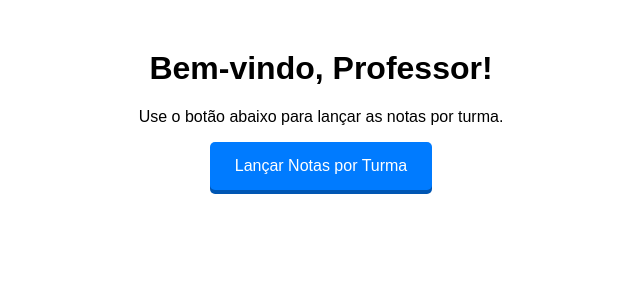
After one commit to anndyf/resultados, a Django app: template sistema_notas/templates/sistema_notas/boas_vindas_professor.html in a window 1280 px wide. The commit adds this page. Shown: the top 300 px of the page, without its empty margins (319-959 px from the left). Run offline with Django 4.2, Linux system fonts and the light colour scheme; the template is opened without the code that fills it, so the values that code supplies are empty.

Commit message:
Pagina de Lançar Turma

```diff
--- a/sistema_final/settings.py
+++ b/sistema_final/settings.py
@@ -128,4 +128,4 @@ STATICFILES_DIRS = [
 
 DEFAULT_AUTO_FIELD = 'django.db.models.BigAutoField'
 
-LOGIN_REDIRECT_URL = '/redirecionar-professores/'
+LOGIN_REDIRECT_URL = '/boas-vindas-professor/'
--- a/sistema_final/urls.py
+++ b/sistema_final/urls.py
@@ -1,10 +1,12 @@
+from django.contrib.auth.decorators import login_required
+from sistema_notas.views import redirecionar_ou_boas_vindas
+from django.urls import include, path
 from django.conf import settings
 from django.conf.urls.static import static
 from django.contrib import admin
-from django.urls import include, path
 
 urlpatterns = [
     path('admin/', admin.site.urls),
-    path('sistema_notas/', include('sistema_notas.urls')),  # Inclui as URLs do aplicativo sistema_notas
-    # Outras URLs do projeto, se houver...
-]+ static(settings.STATIC_URL, document_root=settings.STATIC_ROOT)
+    path('sistema_notas/', include('sistema_notas.urls')),  # URLs do app sistema_notas
+    path('boas-vindas-professor/', login_required(redirecionar_ou_boas_vindas), name='boas_vindas_professor'),
+] + static(settings.STATIC_URL, document_root=settings.STATIC_ROOT)
--- a/sistema_notas/admin.py
+++ b/sistema_notas/admin.py
@@ -176,7 +176,8 @@ class NotaFinalAdmin(admin.ModelAdmin):
                         continue
 
             messages.success(request, "Notas salvas com sucesso!")
-            return redirect('admin:sistema_notas_notafinal_changelist')
+            # Redireciona para a mesma página com os filtros aplicados
+            return redirect(f"{request.path}?turma={turma_id}&disciplina={disciplina_id}")
 
         return render(request, 'admin/sistema_notas/notafinal/lancar-notas-turma.html', {
             'title': 'Lançar Notas por Turma',
@@ -185,7 +186,7 @@ class NotaFinalAdmin(admin.ModelAdmin):
             'estudantes_com_dados': estudantes_com_dados,
             'turma_id': turma_id,
             'disciplina_id': disciplina_id,
-        })
+    })
     def save_model(self, request, obj, form, change):
         if obj.nota < -1 or obj.nota > 10:
             raise forms.ValidationError('A nota deve estar entre -1 e 10.')
--- /dev/null
+++ b/sistema_notas/templates/sistema_notas/boas_vindas_professor.html
@@ -0,0 +1,41 @@
+<!DOCTYPE html>
+<html lang="pt-BR">
+<head>
+    <meta charset="UTF-8">
+    <meta name="viewport" content="width=device-width, initial-scale=1.0">
+    <title>Boas-Vindas</title>
+    <style>
+        body {
+            font-family: Arial, sans-serif;
+            text-align: center;
+            margin: 50px;
+        }
+        .button {
+            display: inline-block;
+            padding: 15px 25px;
+            font-size: 16px;
+            cursor: pointer;
+            text-align: center;
+            text-decoration: none;
+            color: #fff;
+            background-color: #007bff;
+            border: none;
+            border-radius: 5px;
+            box-shadow: 0 4px #0056b3;
+        }
+        .button:hover {
+            background-color: #0056b3;
+        }
+        .button:active {
+            background-color: #004080;
+            box-shadow: 0 2px #003060;
+            transform: translateY(2px);
+        }
+    </style>
+</head>
+<body>
+    <h1>Bem-vindo, Professor!</h1>
+    <p>Use o botão abaixo para lançar as notas por turma.</p>
+    <a href="/admin/sistema_notas/notafinal/lancar-notas-turma/" class="button">Lançar Notas por Turma</a>
+</body>
+</html>
--- a/sistema_notas/urls.py
+++ b/sistema_notas/urls.py
@@ -1,7 +1,7 @@
 from django.urls import path
 from . import views
-from .views import DisciplinaAutocomplete, EstudanteAutocomplete,lancar_notas_por_turma, redirect_professores
-
+from .views import DisciplinaAutocomplete, EstudanteAutocomplete,lancar_notas_por_turma, redirecionar_ou_boas_vindas
+from django.contrib.auth import views as auth_views
 urlpatterns = [
     path('turma/<int:turma_id>/status/', views.listar_status_turma, name='listar_status_turma'),
     path('carregar-disciplinas/', views.carregar_disciplinas, name='carregar_disciplinas'),
@@ -12,6 +12,6 @@ urlpatterns = [
     path('admin/sistema_notas/notafinal/lancar-notas-turma/', lancar_notas_por_turma, name='lancar_notas_turma'),
     path('relatorio-status-turma/<int:turma_id>/', views.relatorio_status_turma, name='relatorio_status_turma'),
     path('relatorio-status-turma/<int:turma_id>/pdf/', views.gerar_pdf_relatorio_turma, name='gerar_pdf_relatorio_turma'),
-    path('redirecionar-professores/', redirect_professores, name='redirect_professores'),
+    path('boas-vindas-professor/', redirecionar_ou_boas_vindas, name='boas_vindas_professor'),
 
 ]
```
Also changed, not shown: sistema_notas/models.py (+3 -11 lines), sistema_notas/templates/admin/sistema_notas/notafinal/lancar-notas-turma.html (+7 -1 lines), sistema_notas/views.py (+42 -36 lines), db.sqlite3.
